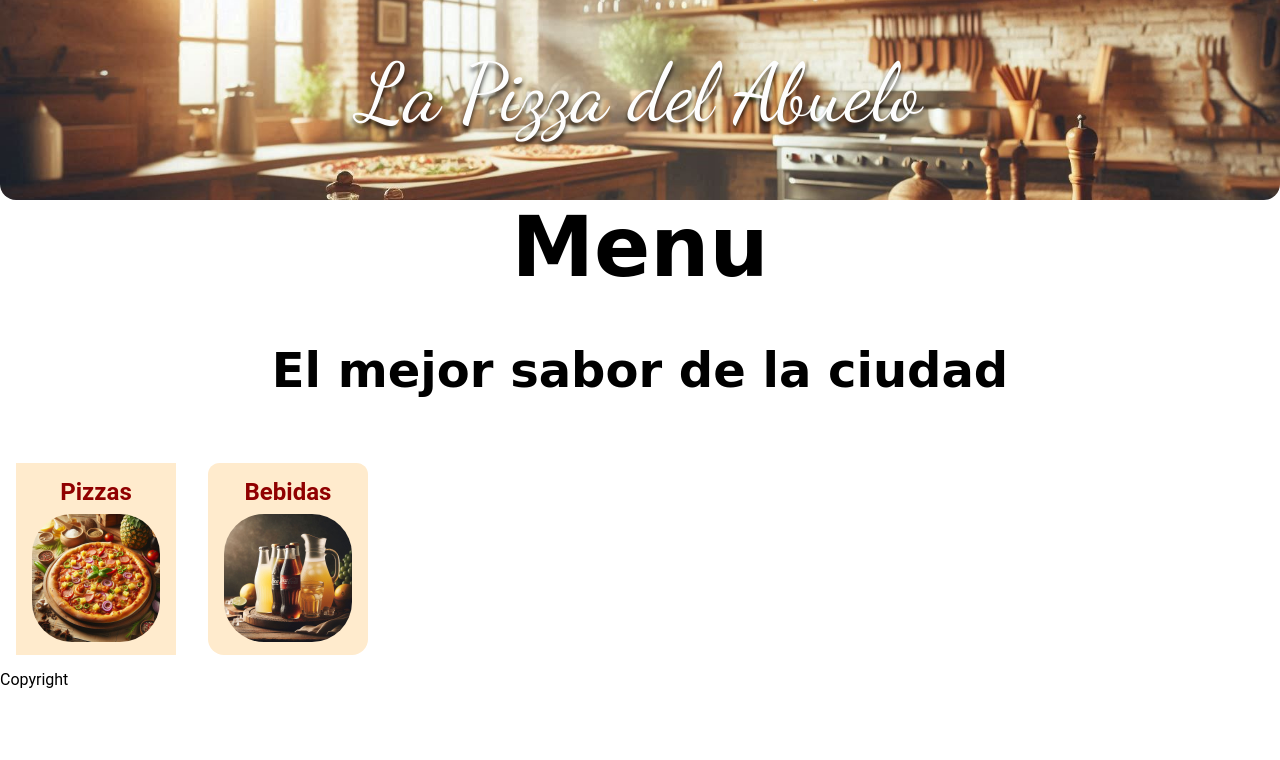
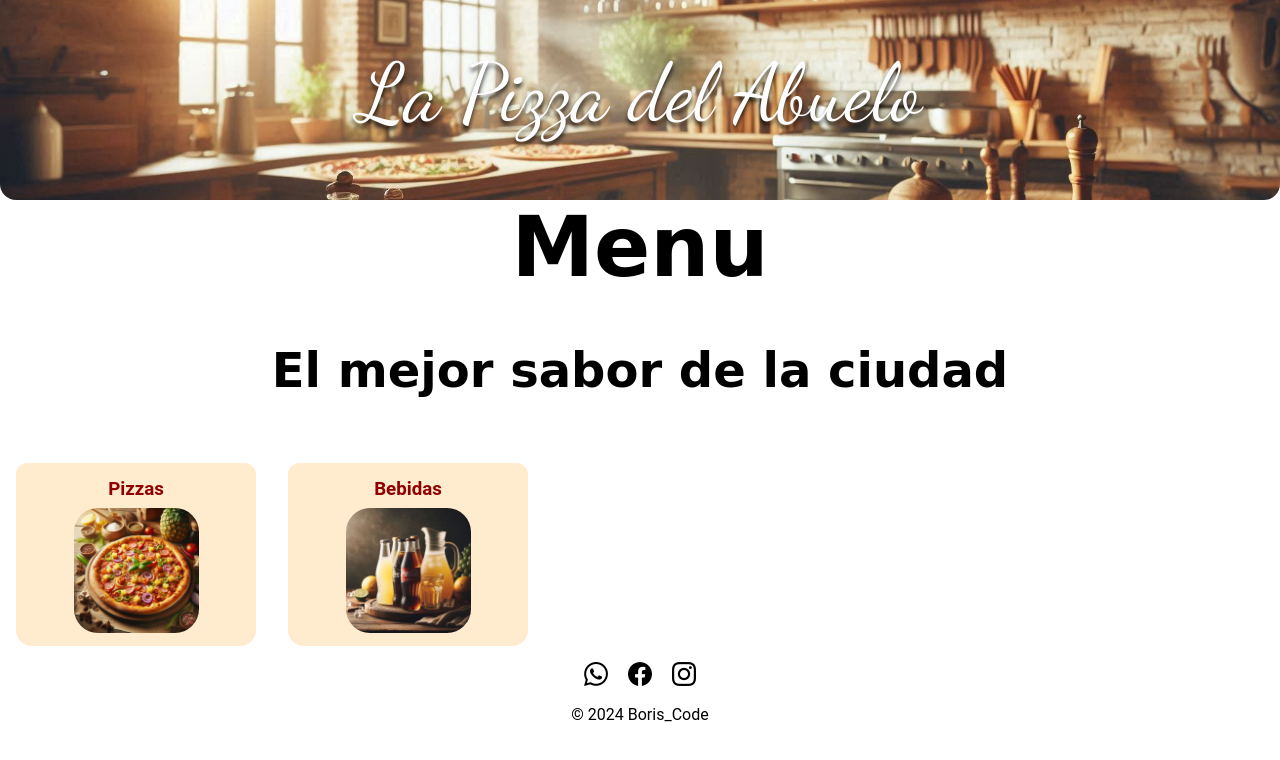
Before and after one commit to 80R15/MenuPizzas, a plain HTML site: page Index.html in a window 1280 px wide. Drawn offline with nearby package versions, Linux system fonts and the light colour scheme; a web font is replaced by a local one.

Commit message:
arreglos

```diff
--- a/Index.html
+++ b/Index.html
@@ -34,6 +34,7 @@
     <link href="./css/titulo/titulo_menu.css" rel="stylesheet">
     <link href="./css/titulo/titulo_lema.css" rel="stylesheet">
     <link href="./css/cars/cars.css" rel="stylesheet">
+    <link rel="stylesheet" href="./css/body.css">
     <link href="./footer.css" rel="stylesheet">
 
 </head>
@@ -45,6 +46,7 @@
         </div>
     </header>
     <!-- titulo menu -->
+    <main>
          <section class="titulo">
              <h2 class="titulo_menu">Menu</h2>
              <p class="titulo_lema">El mejor sabor de la ciudad</p>
@@ -53,22 +55,36 @@
          <section class="cars">
             <div class="car_pizzas">
                  <a href="pizzas.html">
-            <h2>Pizzas</h4>
+                 <h3>Pizzas</h3>
                  <img class="img_pizza" src="./assets/img/Pizza Hawaiana.jpeg" alt="Pizza Hawaiana" />
                  </a>
                   </div>
 
              <div class="car_bebidas">
                  <a href="bebidas.html">
-            <h2>Bebidas</h4>
+                 <h3>Bebidas</h3>
                  <img class="img_pizza" src="./assets/img/Refrescos.jpeg" alt="Pizza Hawaiana" />
                  </a>
              </div>
          </section>
+    </main>
 
     <script></script>
 
-    <footer>Copyright</footer>
+    <footer>
+        <div>
+            <a class="redes" href=" https://wa.me/59178875255"><img src="./assets/img/whatsapp.png" alt="whatsapp" ></a>
+            <a class="redes" href="https://www.facebook.com/80R15"><img src="./assets/img/facebook.png" alt="facebook"></a>
+            <a class="redes" href="https://www.instagram.com/80r155/"><img src="./assets/img/instagram.png" alt="instagram"></a>
+        </div>
+
+        <p> &copy; 2024 Boris_Code</p>
+
+    </footer>
+
+
+
+
 </body>
 
 </html>
--- /dev/null
+++ b/css/body.css
@@ -0,0 +1,9 @@
+.body{
+    display: flex;
+    flex-direction: column;
+    min-height: 100vh;
+}
+
+.main{
+    flex-grow: 1;
+}
--- a/css/cars/cars.css
+++ b/css/cars/cars.css
@@ -4,7 +4,8 @@
 
 .car_pizzas{
     background-color: blanchedalmond;
-    width: 10rem;
+    border-radius: 0.72rem 0.72rem 1rem 1rem;
+    width: 15rem;
     margin: 1rem;
     position: relative;
     text-align: center;
@@ -16,7 +17,7 @@
 .car_bebidas{
     background-color: blanchedalmond;
     border-radius: 0.72rem 0.72rem 1rem 1rem;
-    width: 10rem;
+    width: 15rem;
     margin: 1rem;
     position: relative;
     text-align: center;
@@ -24,6 +25,7 @@
 }
 
 a{
+
     text-decoration: none;
     color: rgb(144, 0, 0);
 }
--- a/css/pizzas/img_pizza.css
+++ b/css/pizzas/img_pizza.css
@@ -1,7 +1,7 @@
 .img_pizza{
     /* float:inline-start; */
-    height:calc(25vh - 72px);
-    border-radius: 3rem;
+    height:calc(25vh - 75px);
+    border-radius: 2rem;
     padding: 0.5rem;
 
 
--- a/footer.css
+++ b/footer.css
@@ -1,5 +1,11 @@
 footer{
     display: grid;
-    min-height: 100dvh;
-    grid-template-rows: auto 1fr auto;
+    place-items: center;
+    flex-direction: row;
+
+
 }
+
+.redes{
+    padding: 0.5rem;
+}
```
Also changed, not shown: assets/img/facebook.png (added), assets/img/instagram.png (added), assets/img/whatsapp.png (added), css/titulo/titulo.css (line endings or trailing spaces). Lines whose indentation alone changed are shown as unchanged.
